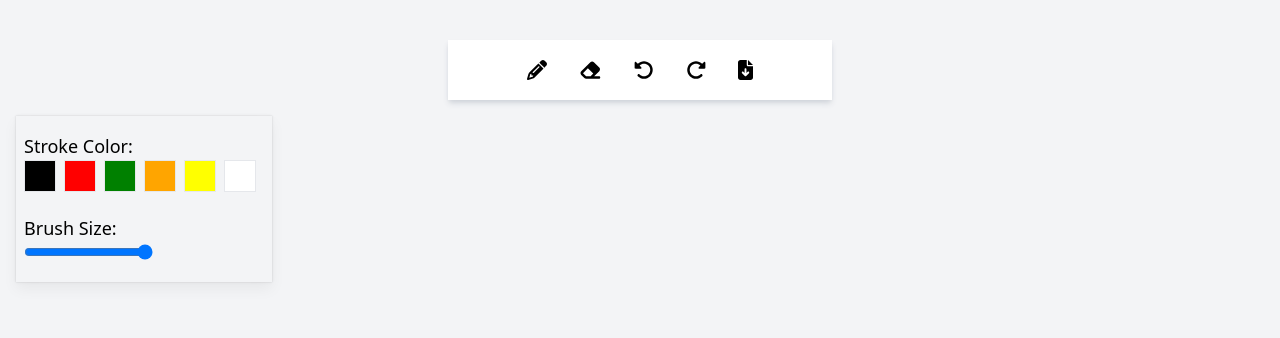
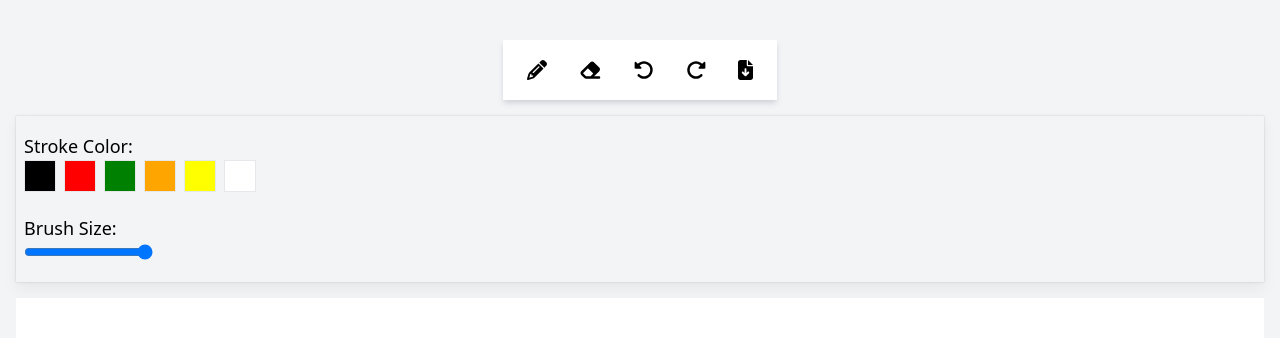
Before and after one commit to vinitGithub099/sketchbook-frontend, a Next.js app: page / in a window 1280 px wide. Shown: the top 338 px of the page. Built offline with nearby package versions, Linux system fonts and the light colour scheme.

Commit message:
initialize canvas board

```diff
--- a/src/components/Board/index.js
+++ b/src/components/Board/index.js
@@ -1,5 +1,14 @@
+import { useEffect, useRef } from "react";
 import styles from "./index.module.css";
 
 export default function Board() {
-  return <div className={styles.boardContainer}></div>;
+  const canvasRef = useRef(null);
+
+  useEffect(() => {
+    if (!canvasRef.current) return;
+    const canvas = canvasRef.current;
+    const context = canvas.getContext("2d");
+  }, []);
+
+  return <canvas ref={canvasRef} className={styles.canvasContainer}></canvas>;
 }
--- a/src/components/Board/index.module.css
+++ b/src/components/Board/index.module.css
@@ -1,2 +1,3 @@
-.boardContainer {
+.canvasContainer {
+  @apply w-full flex-1 bg-white;
 }
--- a/src/components/Toolbox/index.module.css
+++ b/src/components/Toolbox/index.module.css
@@ -1,5 +1,5 @@
 .toolBoxContainer {
-  @apply p-2 border-black inline-block my-4;
+  @apply p-2 inline-block my-4;
   box-shadow: theme("colors.shadow1");
   /* background-color: rgb(250, 250, 250); */
 
--- a/src/pages/index.js
+++ b/src/pages/index.js
@@ -4,7 +4,7 @@ import Toolbox from "@/components/Toolbox";
 
 export default function Home() {
   return (
-    <div className="w-full h-screen p-4 bg-gray-100">
+    <div className="w-full h-screen p-4 bg-gray-100 flex flex-col">
       <Menu></Menu>
       <Toolbox></Toolbox>
       <Board></Board>
```
